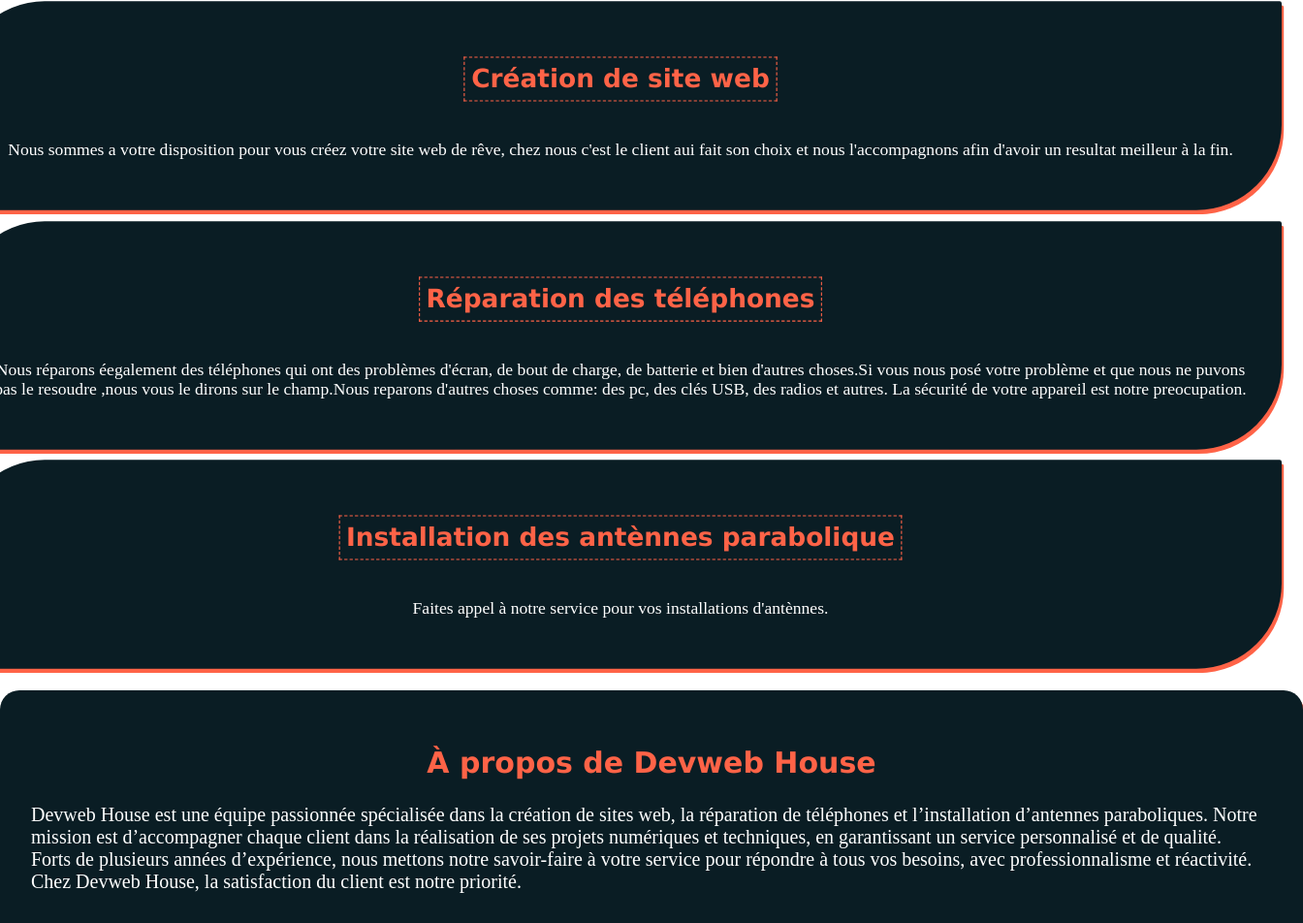
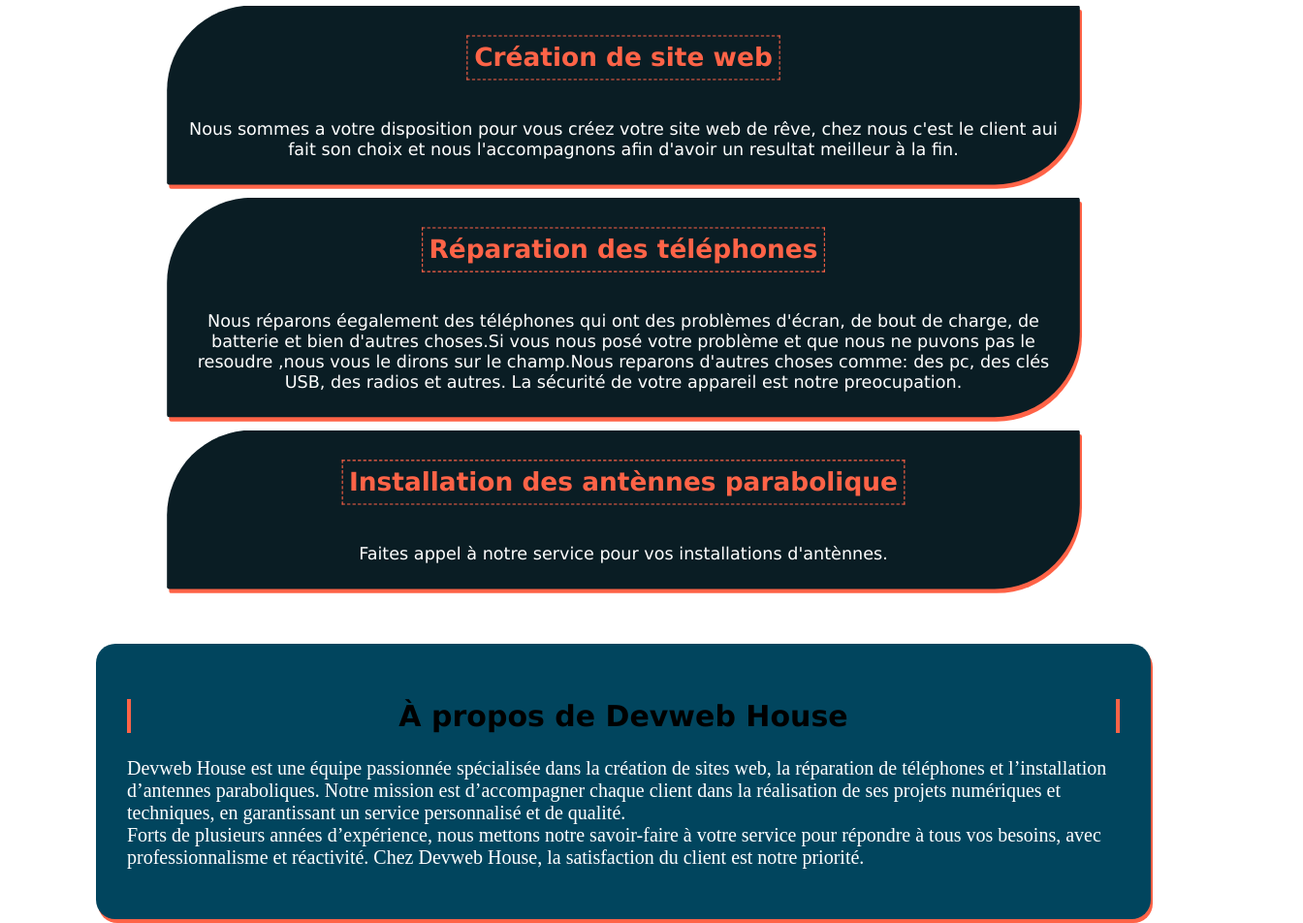
Before and after one commit to kofweb/Devweb-House, a plain HTML site: page index.html in a window 1280 px wide. Shown: the part 622-1574 px from the top of the page at 97% size, 1344 px wide, since content can reach past the window. Drawn offline with Linux system fonts and the light colour scheme.

Commit message:
Update index.css
mise a jour

```diff
--- a/index.css
+++ b/index.css
@@ -3,7 +3,7 @@ body{
     max-width: 100%;
     height: 100%;
     margin: 0;
-    padding: 0;
+    padding: 3px;
 
 }
 header{
@@ -76,17 +76,25 @@ h1:hover{
     transform:scaleX(2);
     transition: all 1500ms;
 }
+#services{
+    width: 70%;
+    max-width: 100%;
+    height: auto;
+    margin: auto;
+    align-content: center;
+}
 .service{
     display: inline-flexbox;
     flex-direction: column;
     background-color: #0a1d24;
-    padding: 2rem;
+    padding: 0.5rem;
     box-shadow: 2px 4px tomato ;
     border-radius: 80px 2px 80px 2px;
     margin-bottom: 2rem;
     text-align: center;
     margin-left: 20px;
     margin-right: 20px;
+    font-family: Verdana, Geneva, Tahoma, sans-serif;
     color: white;
     animation: anim 10s infinite ease-in-out;
 }
@@ -100,8 +108,8 @@ h1:hover{
 
 }
 .service:hover {
-    color:yellow;
-    background-color:midnightblue;
+    color:black;
+    background-color: grey;
     box-shadow: 2px 4px black ;
 
 }
@@ -113,10 +121,11 @@ h1:hover{
 
 }
 #about{
-    width: 100%;
+    width: 80%;
+    max-width: 80%;
     color: white;
     font-size: 20px;
-    background-color: #0a1d24;
+    background-color: #01455e;
     padding: 2rem;
     box-shadow: 2px 4px tomato;
     border-radius: 20px;
@@ -127,6 +136,8 @@ h1:hover{
     text-align: center;
     font-family: Verdana, Geneva, Tahoma, sans-serif;
     font-weight: bolder;
-    color: tomato;
+    color: black;
+    border-left: solid 4px tomato;
+    border-right: solid 4px tomato;
 
 }
```
